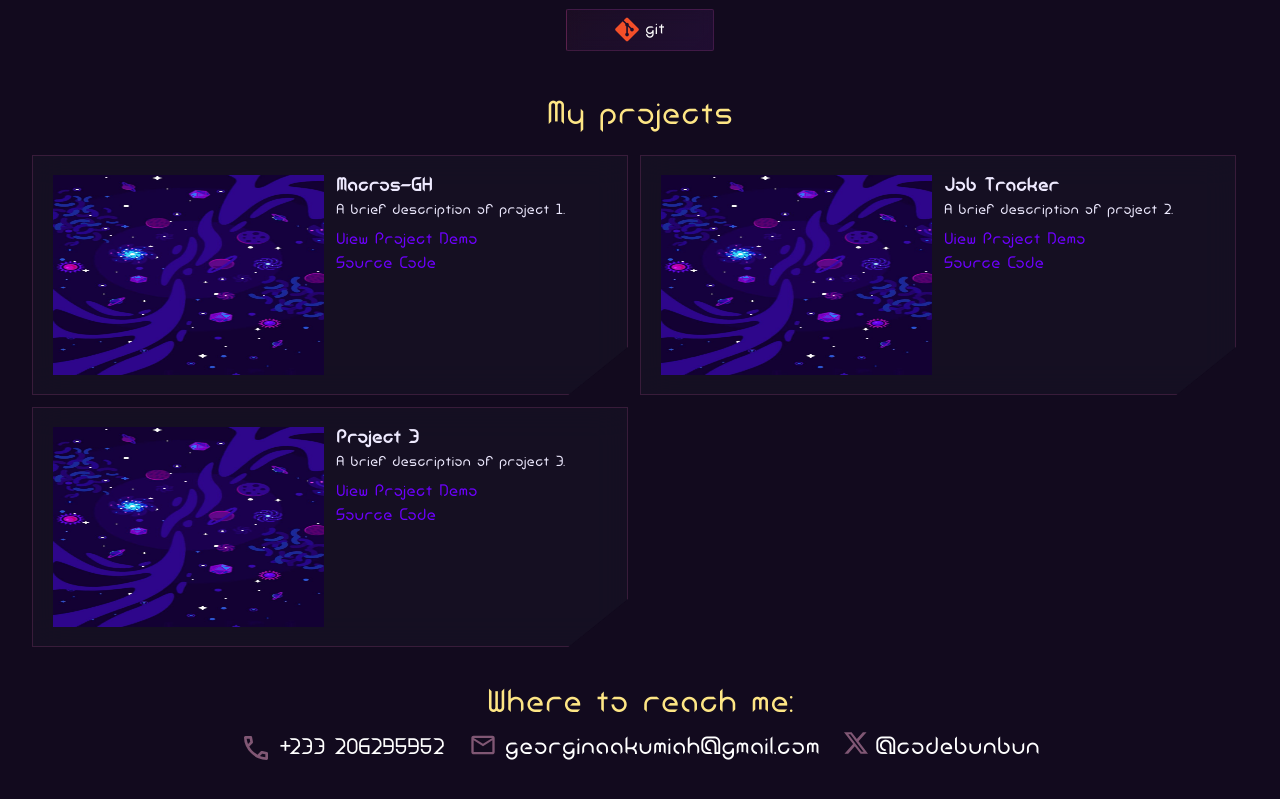
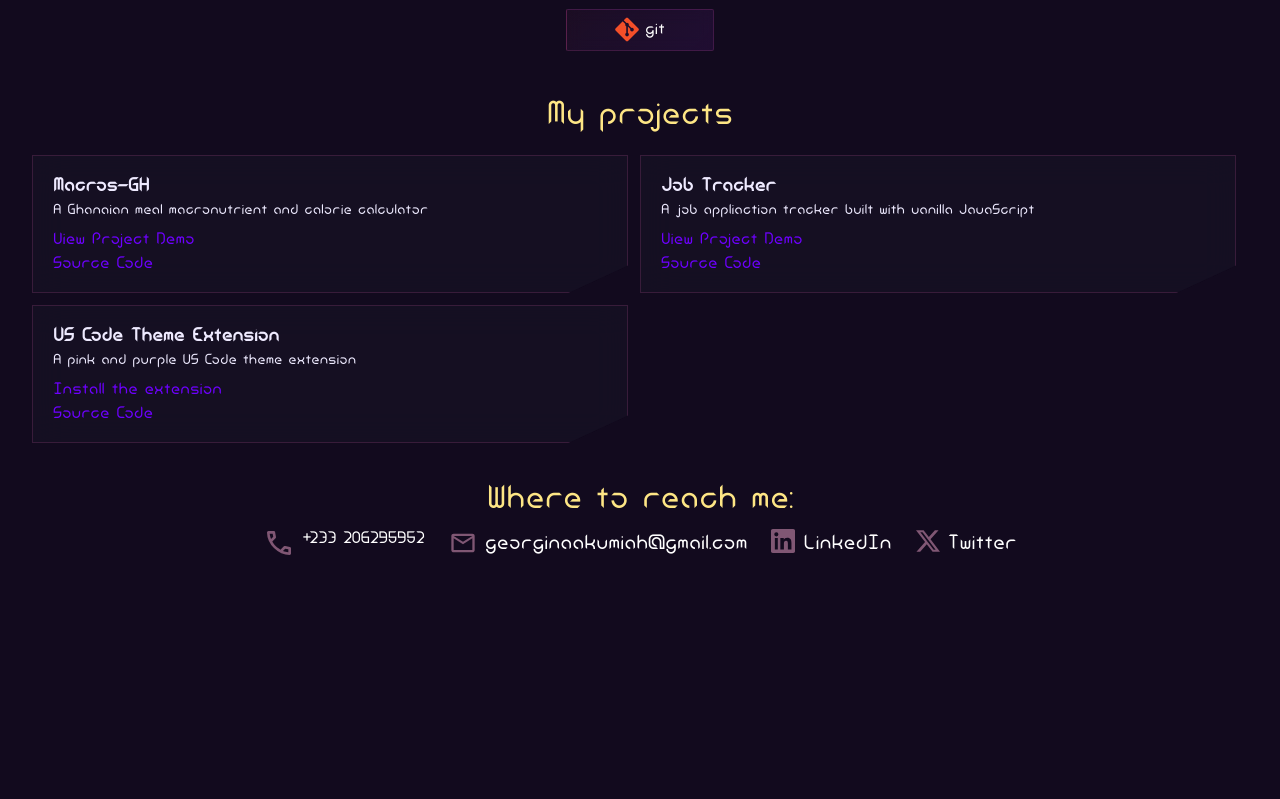
Before and after one commit to Gina-bun/Gina-portfolio, a website: page docs/index.html in a window 1280 px wide. Shown: the part 887-1686 px from the top of the page. After the commit the page ends 1482 px from the top, so only its background shows below. Drawn offline with nearby package versions, Linux system fonts and the light colour scheme; files whose address does not match are found by name; a web font is replaced by a local one.

Commit message:
style: style adjustments

```diff
--- a/docs/index.html
+++ b/docs/index.html
@@ -178,7 +178,7 @@
       <!-- Skill list -->
       <div
         id="skill-list"
-        class=" min-h-18dvh gap-1.5 px-5 py-4 mx-4 my-6 flex justify-center flex-wrap"
+        class="min-h-18dvh gap-1.5 px-5 py-4 mx-4 my-6 flex justify-center flex-wrap"
       >
         <h3
           class="max-sm:title min-sm:text-center min-sm:text-[2rem] text-amber-200"
@@ -187,7 +187,7 @@
         </h3>
         <div
           id="skills"
-          class=" w-full flex flex-wrap gap-x-2 gap-y-1 justify-center"
+          class="w-full flex flex-wrap gap-x-2 gap-y-1 justify-center"
         >
           <div class="skill-logo btn-pop">
             <i class="devicon-html5-plain colored text-2xl pr-1.5 mb-0.5"></i>
@@ -255,17 +255,11 @@
         >
           <!-- Project 1 -->
           <div
-            class="grid grid-cols-2 px-5 py-4 gap-3 inner-trapezoid h-60 w-full min-sm:w-[calc(50%-0.75rem)]"
+            class="grid px-5 py-4 gap-3 inner-trapezoid h-fit w-full min-sm:w-[calc(50%-0.75rem)]"
           >
-            <div id="image-frame" class="flex col-span-1 items-center">
-              <img
-                src="../public/images/w3.jpeg"
-                class="h-50 w-full object-fit"
-              />
-            </div>
             <div id="project-1">
               <h4 class="text-lg font-bold">Macros-GH</h4>
-              <p class="text-sm">A brief description of project 1.</p>
+              <p class="text-sm">A Ghanaian meal macronutrient and calorie calculator</p>
               <div class="flex flex-col gap-x-2 mt-2">
                 <a
                   href="https://macrosgh.netlify.app/"
@@ -285,17 +279,11 @@
 
           <!-- Project 2 -->
           <div
-            class="grid grid-cols-2 px-5 py-4 gap-3 inner-trapezoid h-60 w-full min-sm:w-[calc(50%-0.75rem)]"
+            class="grid px-5 py-4 gap-3 inner-trapezoid h-fit w-full min-sm:w-[calc(50%-0.75rem)]"
           >
-            <div id="image-frame" class="flex col-span-1 items-center">
-              <img
-                src="../public/images/w3.jpeg"
-                class="h-50 w-full object-fit"
-              />
-            </div>
             <div id="project-2">
               <h4 class="text-lg font-bold">Job Tracker</h4>
-              <p class="text-sm">A brief description of project 2.</p>
+              <p class="text-sm">A job appliaction tracker built with vanilla JavaScript</p>
               <div class="flex flex-col gap-x-2 mt-2">
                 <a
                   href="https://job-application-tracker-js.netlify.app/"
@@ -315,22 +303,20 @@
 
           <!-- Project 3 -->
           <div
-            class="grid grid-cols-2 px-5 py-4 gap-3 inner-trapezoid h-60 w-full min-sm:w-[calc(50%-0.75rem)]"
+            class="grid  px-5 py-4 gap-3 inner-trapezoid h-fit w-full min-sm:w-[calc(50%-0.75rem)]"
           >
-            <div id="image-frame" class="flex col-span-1 items-center">
-              <img
-                src="../public/images/w3.jpeg"
-                class="h-50 w-full object-fit"
-              />
-            </div>
             <div id="project-3">
-              <h4 class="text-lg font-bold">Project 3</h4>
-              <p class="text-sm">A brief description of project 3.</p>
+              <h4 class="text-lg font-bold">VS Code Theme Extension</h4>
+              <p class="text-sm">A pink and purple VS Code theme extension</p>
               <div class="flex flex-col gap-x-2 mt-2">
-                <a href="#" class="text-[#6e00ff] hover:underline"
-                  >View Project Demo</a
+                <a
+                  href="https://marketplace.visualstudio.com/items?itemName=starbunnie.femmeaura"
+                  class="text-[#6e00ff] hover:underline"
+                  >Install the extension</a
                 >
-                <a href="#" class="text-[#6e00ff] hover:underline"
+                <a
+                  href="https://github.com/Gina-bun/FemmeAura"
+                  class="text-[#6e00ff] hover:underline"
                   >Source Code</a
                 >
               </div>
@@ -362,7 +348,7 @@
                 d="M798-120q-125 0-247-54.5T329-329Q229-429 174.5-551T120-798q0-18 12-30t30-12h162q14 0 25 9.5t13 22.5l26 140q2 16-1 27t-11 19l-97 98q20 37 47.5 71.5T387-386q31 31 65 57.5t72 48.5l94-94q9-9 23.5-13.5T670-390l138 28q14 4 23 14.5t9 23.5v162q0 18-12 30t-30 12ZM241-600l66-66-17-94h-89q5 41 14 81t26 79Zm358 358q39 17 79.5 27t81.5 13v-88l-94-19-67 67ZM241-600Zm358 358Z"
               />
             </svg>
-            <span class="max-sm:text-[1.2rem] min-sm:text-[1.35rem]"
+            <span class="max-sm:text-[1.2rem] min-sm:text-[1.3rem]"
               ><a href="tel:+233206295952">+233 206295952</a></span
             >
           </div>
@@ -380,8 +366,26 @@
                 d="M160-160q-33 0-56.5-23.5T80-240v-480q0-33 23.5-56.5T160-800h640q33 0 56.5 23.5T880-720v480q0 33-23.5 56.5T800-160H160Zm320-280L160-640v400h640v-400L480-440Zm0-80 320-200H160l320 200ZM160-640v-80 480-400Z"
               />
             </svg>
-            <span class="text-xl min-sm:text-[1.5rem]"
-              ><a href="mailto:">georginaakumiah@gmail.com</a></span
+            <span class="text-xl min-sm:text-[1.2rem]"
+              ><a href="mailto:georginaakumiah@gmail.com">georginaakumiah@gmail.com</a></span
+            >
+          </div>
+
+          <div id="linkedin" class="min-sm:skill-logo flex py-1 gap-2">
+            <svg
+              role="img"
+              class="size-6"
+              viewBox="0 0 24 24"
+              xmlns="http://www.w3.org/2000/svg"
+              fill="#805774"
+            >
+              <title>LinkedIn</title>
+              <path
+                  <path d="M20.447 20.452h-3.554v-5.569c0-1.328-.027-3.037-1.852-3.037-1.853 0-2.136 1.445-2.136 2.939v5.667H9.351V9h3.414v1.561h.049c.476-.9 1.637-1.85 3.368-1.85 3.6 0 4.266 2.368 4.266 5.455v6.286zM5.337 7.433a2.062 2.062 0 110-4.124 2.062 2.062 0 010 4.124zM6.814 20.452H3.861V9h2.953v11.452zM22.225 0H1.771C.792 0 0 .774 0 1.727v20.545C0 23.227.792 24 1.771 24h20.451C23.2 24 24 23.227 24 22.273V1.727C24 .774 23.2 0 22.222 0z"/>
+              />
+            </svg>
+            <span class="text-xl min-sm:text-[1.2rem]"
+              ><a href="https://www.linkedin.com/in/georgina-akumiah-1203511ab/" target="_blank">LinkedIn</a></span
             >
           </div>
 
@@ -398,8 +402,8 @@
                 d="M18.901 1.153h3.68l-8.04 9.19L24 22.846h-7.406l-5.8-7.584-6.638 7.584H.474l8.6-9.83L0 1.154h7.594l5.243 6.932ZM17.61 20.644h2.039L6.486 3.24H4.298Z"
               />
             </svg>
-            <span class="text-xl min-sm:text-[1.5rem]"
-              ><a href="https://x.com/codebunbun">@codebunbun</a></span
+            <span class="text-xl min-sm:text-[1.2rem]"
+              ><a href="https://x.com/codebunbun" target="_blank">Twitter</a></span
             >
           </div>
         </div>
```
Also changed, not shown: docs/style.css.
